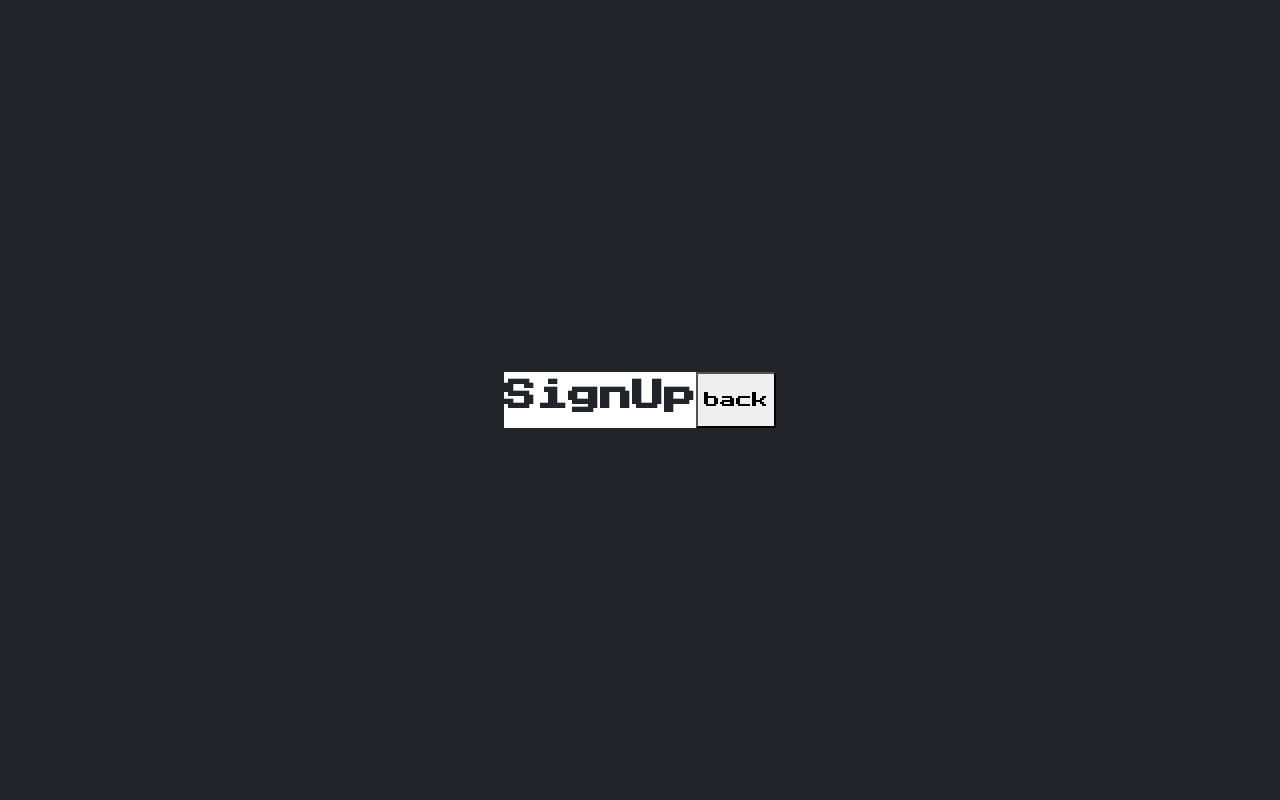
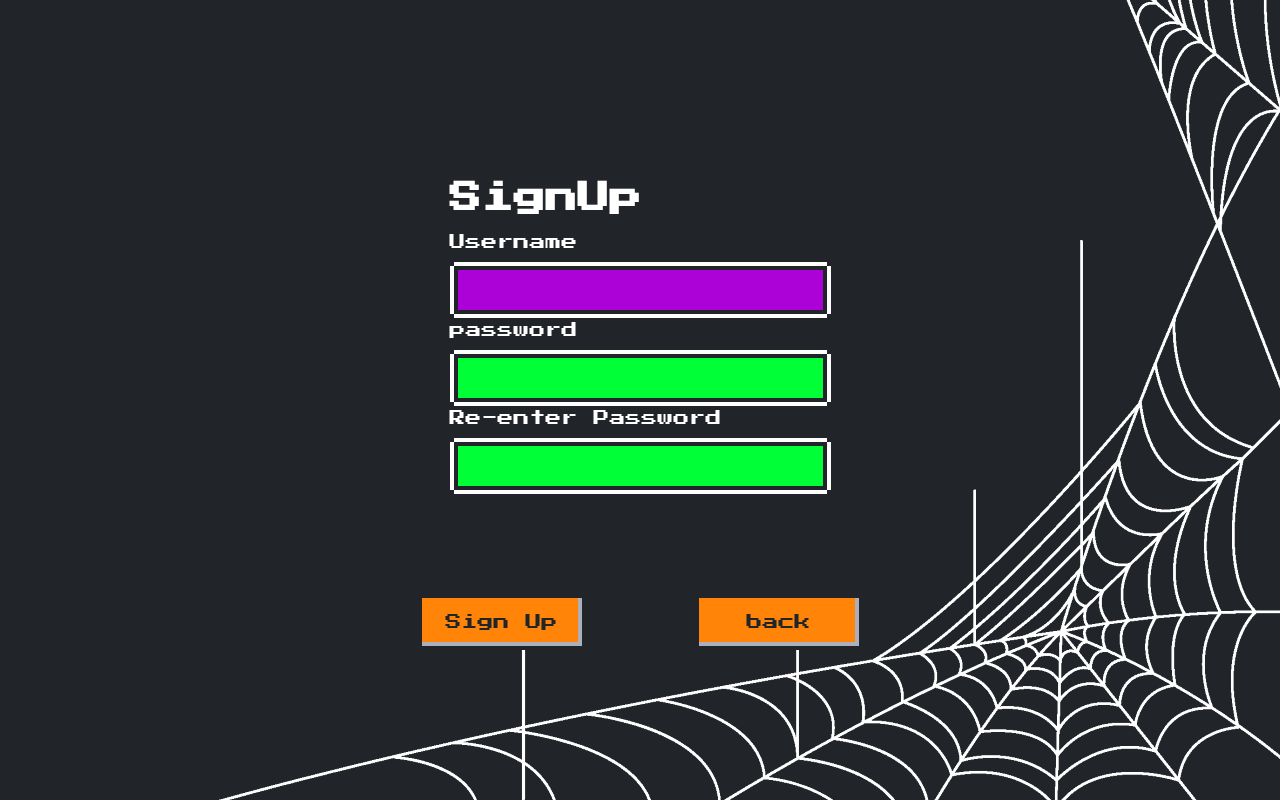
Before and after one commit to Aseel-Sh/HackUNT, a React (Vite) app in the folder FrontEnd/: page /signUp in a window 1280 px wide. Built offline with nearby package versions, Linux system fonts and the light colour scheme.

Commit message:
Apply styling to signUp component

```diff
--- a/FrontEnd/index.html
+++ b/FrontEnd/index.html
@@ -7,7 +7,7 @@
     <title>SyncItUp</title>
   </head>
   <body>
-    <div id="root"></div>
+    <div id="root" style="background-color: #212529;"></div>
     <script type="module" src="/src/main.jsx"></script>
   </body>
 </html>
--- a/FrontEnd/package.json
+++ b/FrontEnd/package.json
@@ -13,6 +13,7 @@
     "nes.css": "^2.2.1",
     "react": "^18.3.1",
     "react-dom": "^18.3.1",
+    "react-icons": "^5.3.0",
     "react-router-dom": "^6.27.0"
   },
   "devDependencies": {
--- a/FrontEnd/src/signIn.jsx
+++ b/FrontEnd/src/signIn.jsx
@@ -79,19 +79,18 @@ export default function signIn() {
                     marginBottom: "2rem",
                     border: "0",
                     margin: "0",
-                    zIndex: 3
+                    zIndex: 5
                 }}
             >
                 <label>Username:</label>
                 <input
                 type='text'
-                class = 'input.is-dark'
+                class = 'nes-input is-dark'
                 style={{
                     backgroundColor: "#AD02D7",
                     color: "#00FF37",
                     fontSize: "2rem",
                     marginBottom: "2rem",
-                    border: "0",
                     margin: "0"
                 }}
                 onChange={() => {setUsername}}/>
@@ -102,18 +101,17 @@ export default function signIn() {
                     marginBottom: "2rem",
                     border: "0",
                     margin: "0",
-                    zIndex: 3
+                    zIndex: 5
                 }}
             >
                 <label>Password:</label>
                 <input
-                class="input.is-dark"
+                class="nes-input is-dark"
                 style={{
                     backgroundColor: "#00FF37",
                     color: "#FF8408",
                     fontSize: "2rem",
                     marginBottom: "2rem",
-                    border: "0",
                     margin: "0"
                 }}
                 type='password'
--- a/FrontEnd/src/signUp.jsx
+++ b/FrontEnd/src/signUp.jsx
@@ -1,15 +1,65 @@
 import { useNavigate } from "react-router-dom"
+import { useState } from "react";
+import webs from './assets/webs.png'
 
 export default function signUp(){
+    //DO NOT CHANGE
     let navigate = useNavigate();
     const routeChange = () =>{
         let path = '../signIn';
         navigate(path);
     }
+    //DO NOT CHANGE
+    const styling = {
+        container:{
+            display: 'flex',
+            flexDirection: 'column',
+        },
+        form:{
+            display:"flex",
+            flexDirection: "column",
+            border: 0,
+            margin: 0
+        },
+        btnCont:{
+            display:"flex",
+            flexDirection: "row",
+            border: 0,
+            margin: 0,
+            justifyContent: "space-between",
+            backgroundColor: "#212529",
+            marginTop: "5rem",
+            zIndex: 2
+        },
+        imageDiv: {
+            backgroundImage: `url(${webs})`,
+            position: 'absolute',
+            height: '100vh',
+            width: '100vw',
+            top: 0,
+            left: 0,
+            transform: 'scale(-1, -1)',
+            zIndex: 0
+        }
+    }
+
     return(
-        <div style={{display: 'flex'}}>
-            <h1>SignUp</h1>
-            <button onClick={routeChange}>back</button>
+        <div style={{display: 'flex', flexDirection:"column"}}>
+            <div style={styling.imageDiv}></div>
+            <form action="" className="nes-container is-dark" style={styling.form}>
+                <h1>SignUp</h1>
+                <label>Username</label>
+                <input type="text" className="nes-input is-dark" style={{backgroundColor: '#AD02D7'}}/>
+                <label>password</label>
+                <input type="password" className="nes-input is-dark" style={{backgroundColor: '#00FF37'}}/>
+                <label>Re-enter Password</label>
+                <input type="password" className="nes-input is-dark" style={{backgroundColor: '#00FF37'}}/>
+            </form>
+            <div style={styling.btnCont}>
+                <button className="nes-btn"style={{backgroundColor: "#FF8408", height:'3rem',width:'10rem'}}>Sign Up</button>
+                <button className="nes-btn"style={{backgroundColor: "#FF8408", height: "3rem", width: '10rem'}} onClick={routeChange}>back</button>
+            </div>
+
         </div>
     )
 }
```
Also changed, not shown: 1 other file (tests, documents, lock files or other folders).
